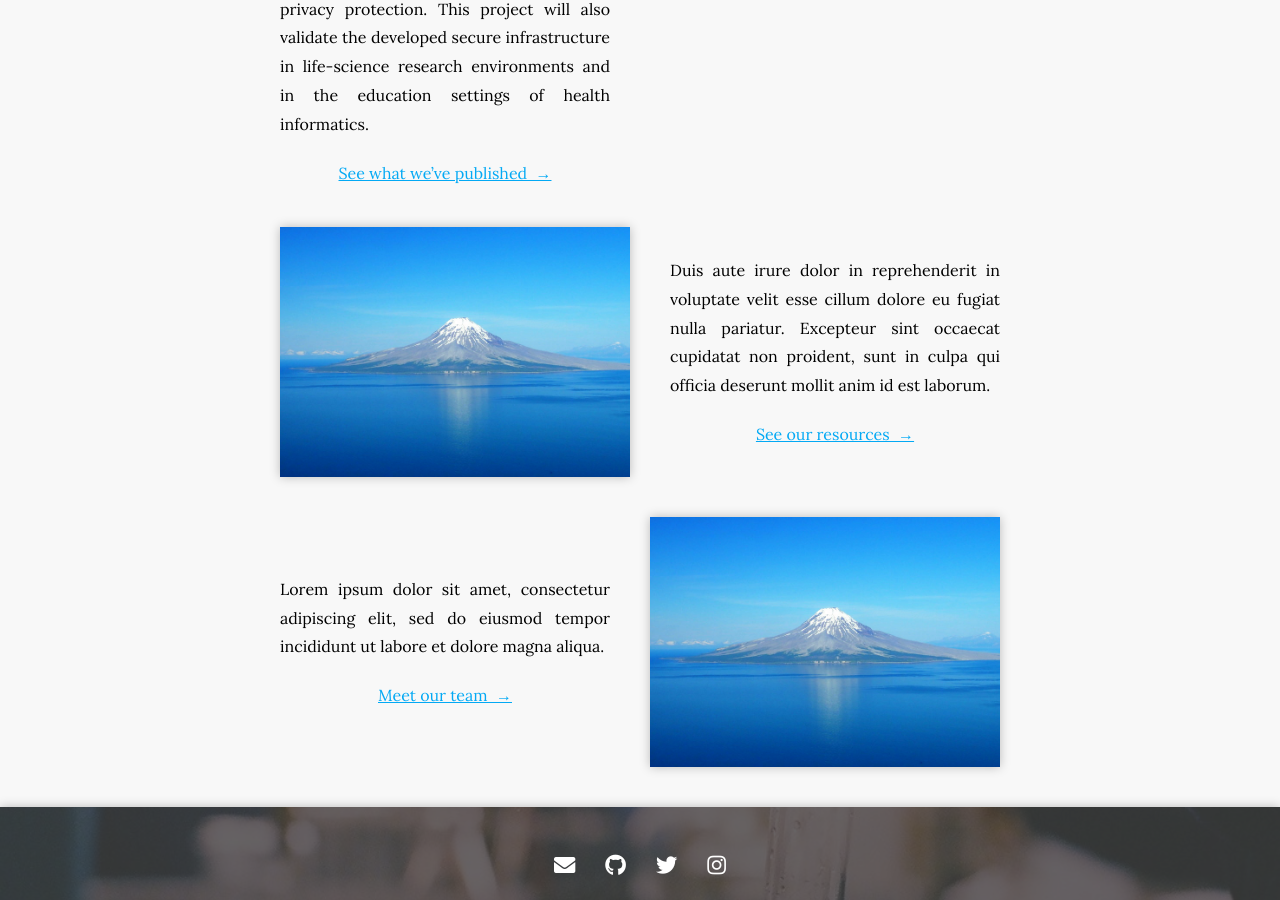
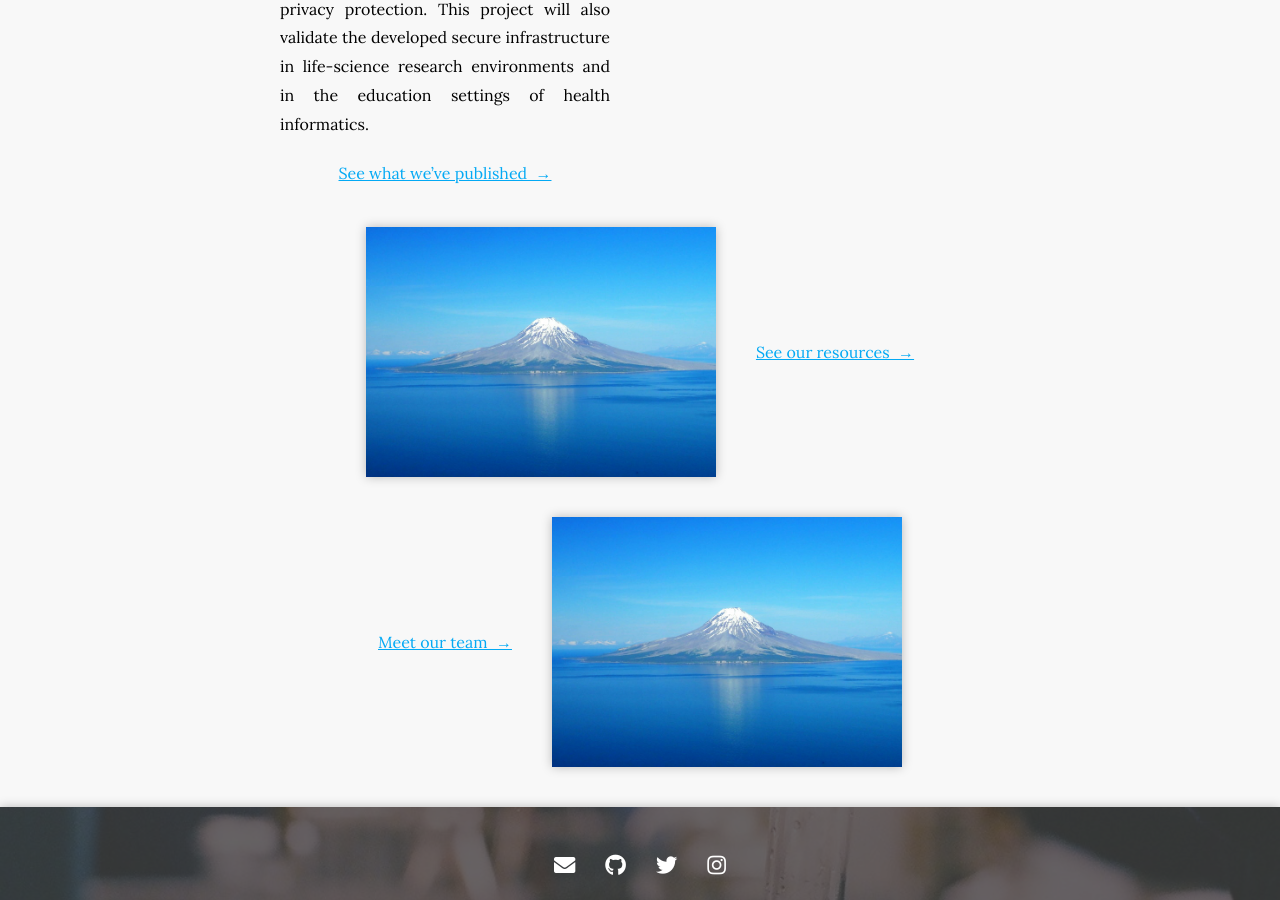
Before and after one commit to jpinnamraju/CICI, a Jekyll site: the page built from index.md, in a window 1280 px wide and 900 px high, scrolled down 1805 px. Built offline with Jekyll 4.4.1, drawn with Linux system fonts in a browser that asks for light colours; nearby versions of some CDN libraries.

Commit message:
cleaned the template content

```diff
--- a/index.md
+++ b/index.md
@@ -30,9 +30,6 @@
 %}
 
 {% capture text %}
-Duis aute irure dolor in reprehenderit in voluptate velit esse cillum dolore eu fugiat nulla pariatur.
-Excepteur sint occaecat cupidatat non proident, sunt in culpa qui officia deserunt mollit anim id est laborum.
-
 [See our resources &nbsp;→](resources)
 {:.center}
 {% endcapture %}
@@ -46,7 +43,6 @@
 %}
 
 {% capture text %}
-Lorem ipsum dolor sit amet, consectetur adipiscing elit, sed do eiusmod tempor incididunt ut labore et dolore magna aliqua.
 
 [Meet our team &nbsp;→](team)
 {:.center}
```
